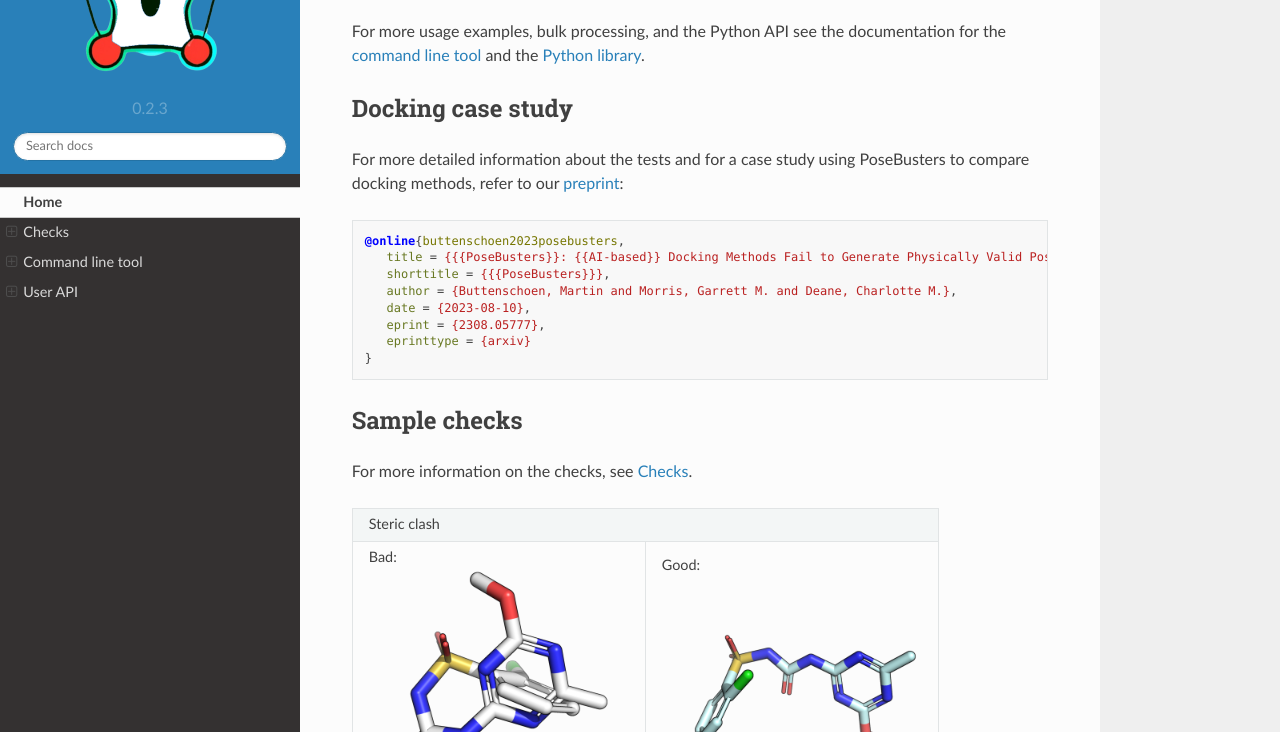
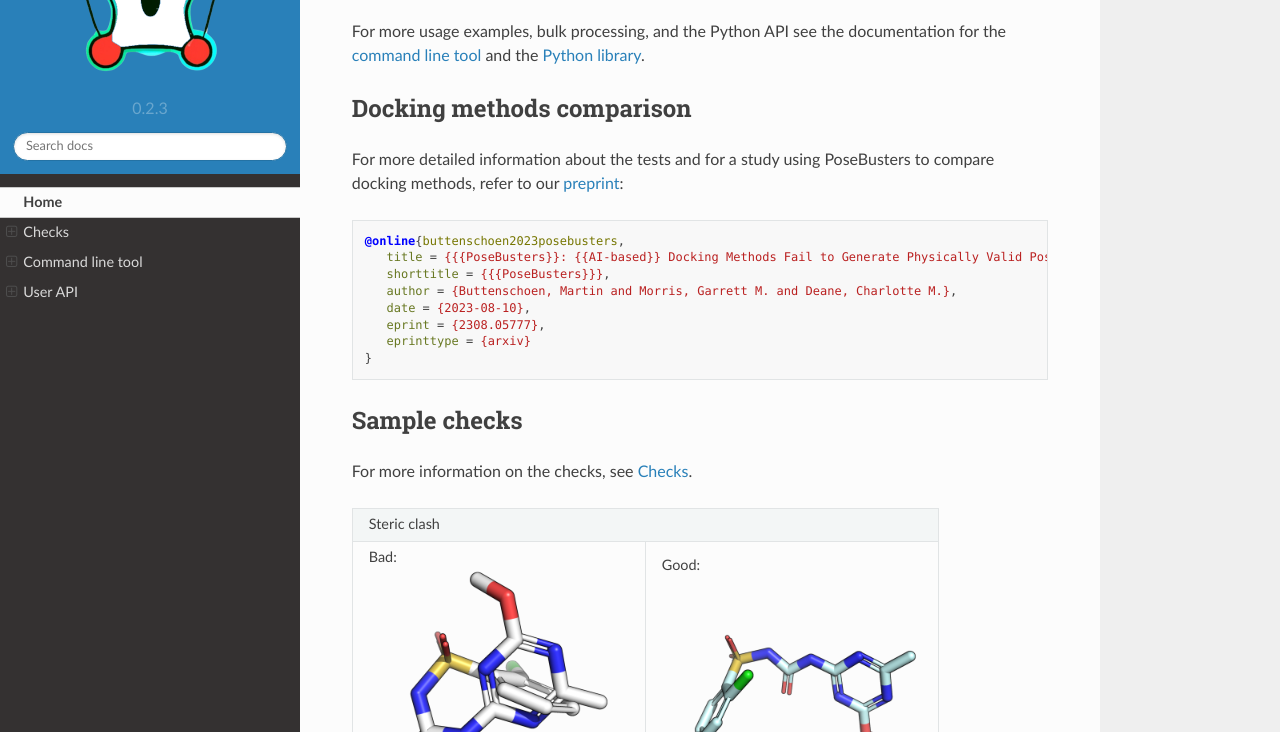
Before and after one commit to maabuu/posebusters, a Sphinx documentation site: the page built from docs/source/index.rst, in a window 1280 px wide and 900 px high, scrolled down 744 px, cut to the strip 168-900 px from the top of the window. Built offline with Sphinx 7.4.7 and the Read the Docs theme 2.0.0, drawn with Linux system fonts in a browser that asks for light colours; some of the changed text lies outside the part shown.

Commit message:
Update docs

```diff
--- a/docs/source/checks.rst
+++ b/docs/source/checks.rst
@@ -177,12 +177,12 @@
 | Ligand and receptor clash                   |                                        |
 +---------------------------------------------+----------------------------------------+
 
-More details on tests and docking case study
+More details on tests and docking method comparison
 ~~~~~~~~~~~~~~~~~~~~~~~~~~~~~~~~~~~~~~~~~~~~~~~~~~~~~~
 
 .. _preprint: https://arxiv.org/abs/2308.05777
 
-For more detailed information about the tests and for a case study using PoseBusters to compare docking methods, refer to our `preprint`_:
+For more detailed information about the tests and for a study using PoseBusters to compare docking methods, refer to our `preprint`_:
 
 .. code-block:: bibtex
 
--- a/docs/source/index.rst
+++ b/docs/source/index.rst
@@ -130,12 +130,12 @@
 and the `Python library <python_library.ipynb>`_.
 
 
-Docking case study
+Docking methods comparison
 ====================================
 
 .. _preprint: https://arxiv.org/abs/2308.05777
 
-For more detailed information about the tests and for a case study using PoseBusters to compare docking methods, refer to our `preprint`_:
+For more detailed information about the tests and for a study using PoseBusters to compare docking methods, refer to our `preprint`_:
 
 .. code-block:: bibtex
 
```
Also changed, not shown: README.md (+3 -1 lines).
